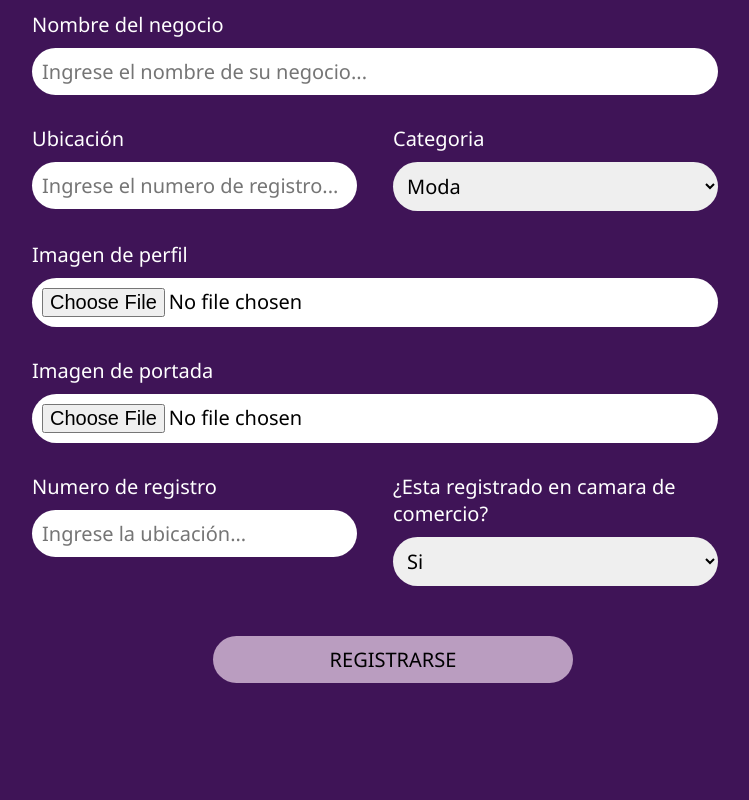
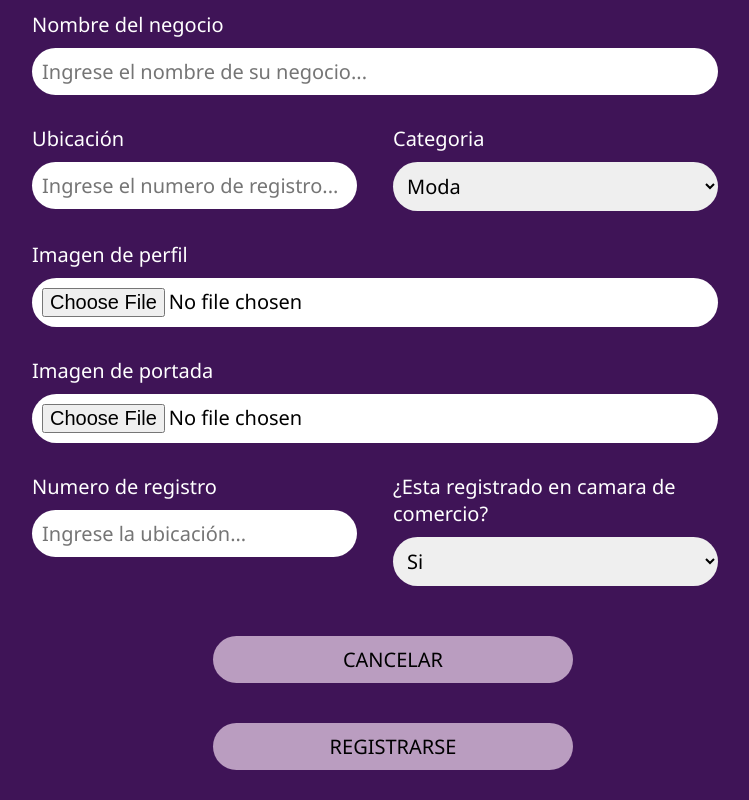
Before and after one commit to Destroy4112/Plantilla_NeedBeaut, a plain HTML site: page registro.html in a window 1280 px wide. Shown: the part 760-1560 px from the top of the page, without its empty margins (247-996 px from the left). Before the commit the page ends 1473 px from the top, so only its background shows below. Drawn offline with Linux system fonts and the light colour scheme.

Commit message:
agregado boton cancelar

```diff
--- a/registro.html
+++ b/registro.html
@@ -97,6 +97,7 @@
                         </select>
                     </div>
                 </div>
+                <button class="btn-login">cancelar</button>
                 <button class="btn-login">registrarse</button>
             </form>
         </div>
```
